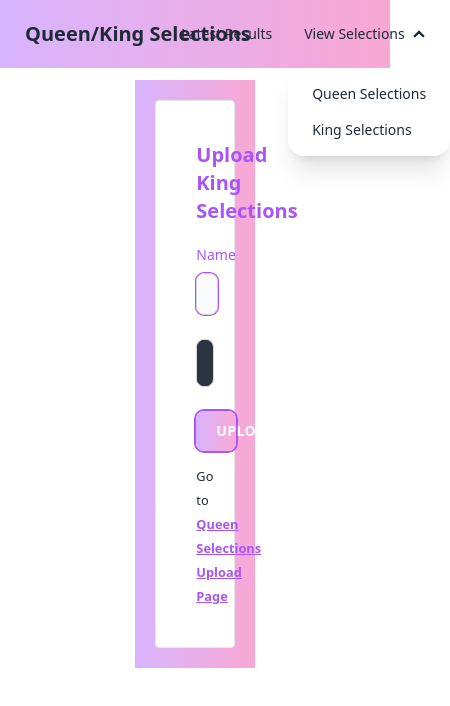
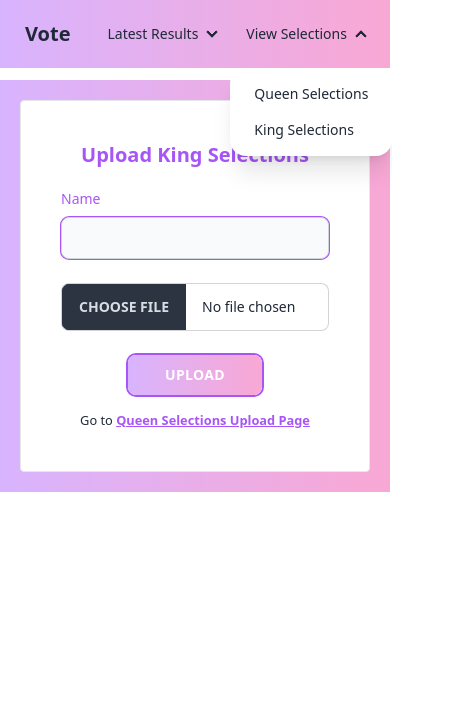
Before and after one commit to ThaeSuPaing2002/OnlineVotingUI, a website: page dist/kingSelectionsUploadForm.html in a window 390 px wide. Both pictures are taken after a click on the heading "View Selections". Shown: the top 706 px of the page, 450 px wide, since content can reach past the window. Drawn offline with Linux system fonts and the light colour scheme.

Commit message:
feat: Add Responsive Design to queenSelectionUploadForm and KingSelectionUploadForm Pages

```diff
--- a/dist/kingSelectionsUploadForm.html
+++ b/dist/kingSelectionsUploadForm.html
@@ -9,19 +9,30 @@
   <!-- navigation bar -->
  <div class="navbar bg-gradient-to-r from-purple-300 to-pink-300">
   <div class="flex-1">
-        <a class="btn btn-ghost normal-case text-xl">Queen/King Selections</a>
+    <a class="btn btn-ghost normal-case text-xl">Vote</a>
   </div>
   <div class="flex-none">
     <ul class="menu menu-horizontal px-1">
-          <li><a href="leaderboard.html">Latest Results</a></li>
+
+      <li>
+        <details>
+          <summary>
+            Latest Results
+          </summary>
+          <ul class="p-2 bg-base-100 z-50">
+            <li><a href="leaderboard.html">Queen Selections</a></li>
+            <li><a href="leaderboard2.html">King Selections</a></li>
+          </ul>
+        </details>
+      </li>
       <li>
         <details>
           <summary>
             View Selections
           </summary>
-              <ul class="p-2 bg-base-100">
-                <li><a href="preview.html">Queen Selections</a></li>
-                <li><a>King Selections</a></li>
+          <ul class="p-2 bg-base-100 z-50">
+            <li><a href="previewQueens.html">Queen Selections</a></li>
+            <li><a href="previewKings.html">King Selections</a></li>
           </ul>
         </details>
       </li>
@@ -31,7 +42,7 @@
 
     <!-- main grid -->
     <div class="grid grid-rows-4 grid-cols-9 gap-4 mt-3">
-        <div class="bg-gradient-to-r from-purple-300 to-pink-300 col-start-4 col-span-3">
+        <div class="bg-gradient-to-r from-purple-300 to-pink-300 col-start-1 col-span-9 sm:col-start-2 sm:col-span-7 md:col-start-3 md:col-span-5 lg:col-start-4 lg:col-span-3 xl:col-start-4 xl:col-span-3 xxl:col-start-4 xxl:col-span-3">
              <!-- register form -->
             <div class="h-fit m-5 bg-white border rounded">
 
```
Also changed, not shown: dist/queenSelectionsUploadForm.html (+17 -6 lines). Lines whose indentation alone changed are shown as unchanged.
